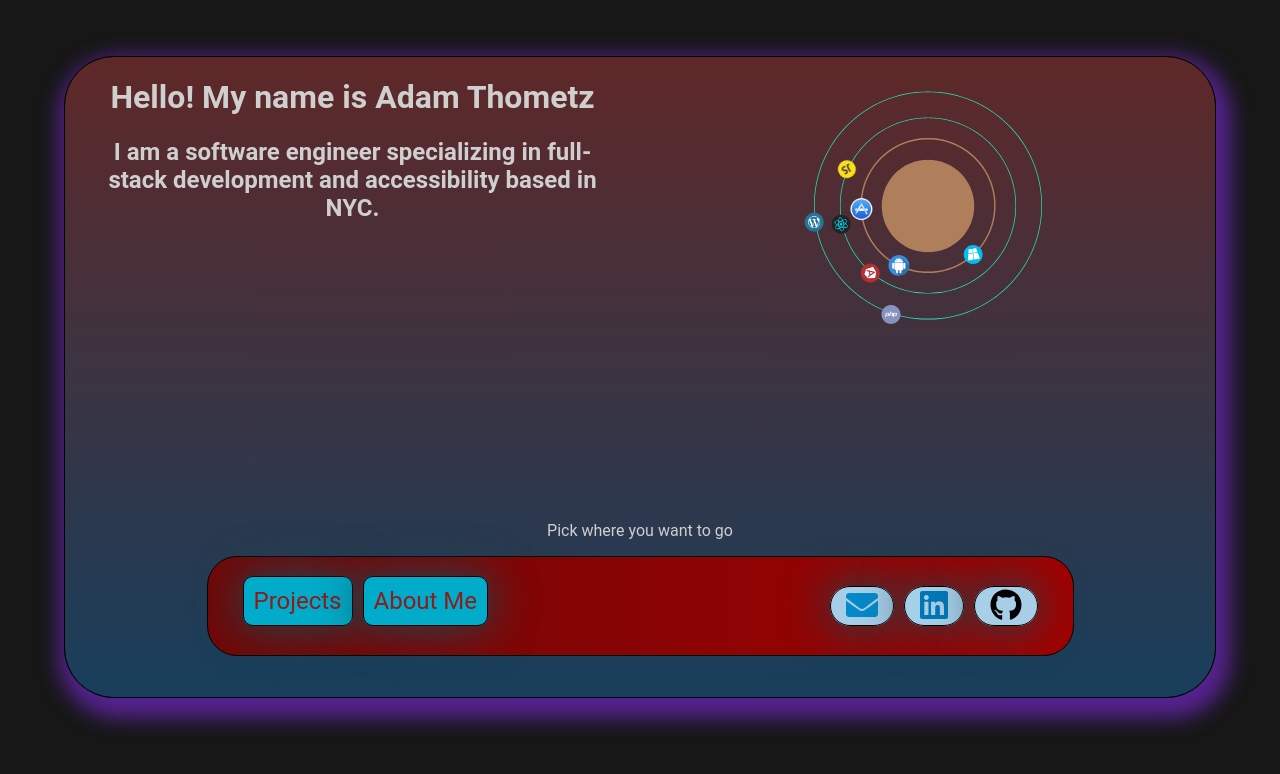
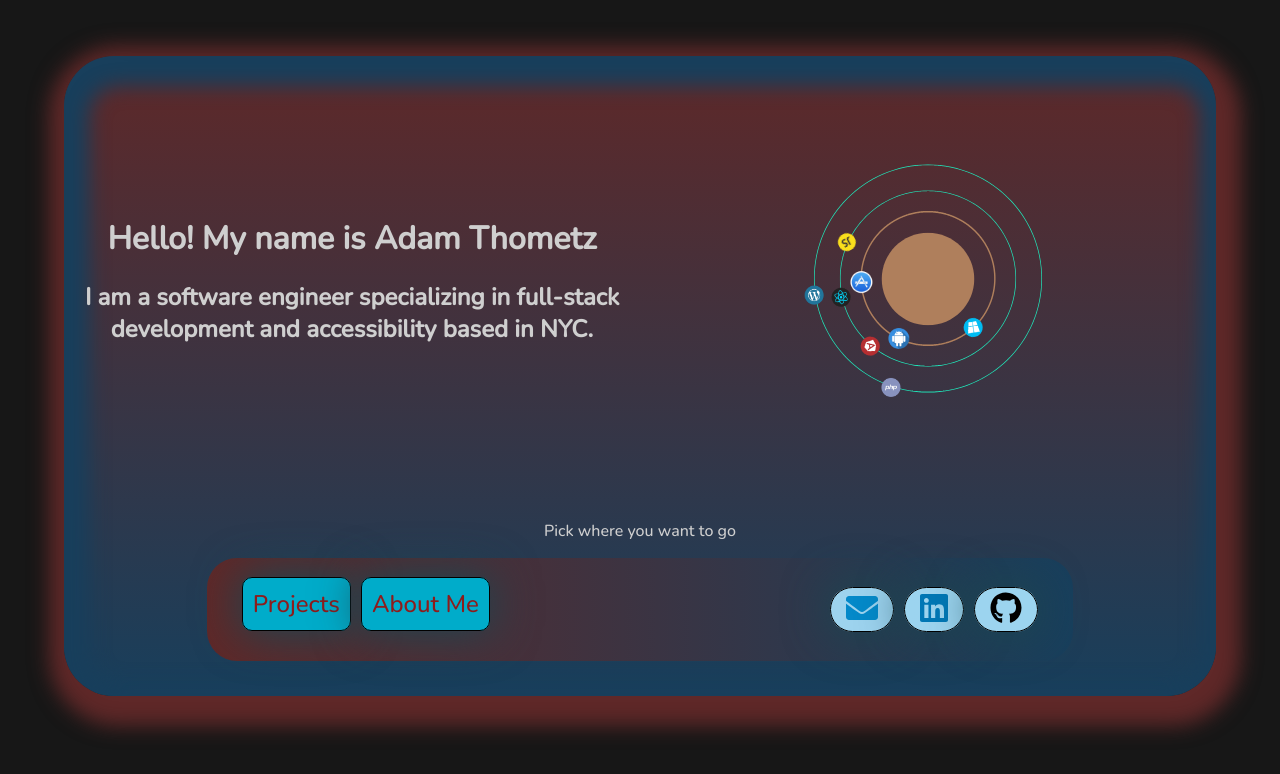
Before and after one commit to Adam-Thometz/Portfolio, a React (Create React App) app: page / in a window 1280 px wide. Shown: the top 774 px of the page. Built offline with nearby package versions, Linux system fonts and the light colour scheme.

Commit message:
changed font and box shadows

```diff
--- a/public/index.html
+++ b/public/index.html
@@ -4,7 +4,7 @@
     <meta charset="utf-8" />
     <link rel="preconnect" href="https://fonts.googleapis.com">
     <link rel="preconnect" href="https://fonts.gstatic.com" crossorigin>
-    <link href="https://fonts.googleapis.com/css2?family=Roboto+Condensed:wght@300&display=swap" rel="stylesheet">
+    <link href="https://fonts.googleapis.com/css2?family=Nunito:wght@500&display=swap" rel="stylesheet">
     <meta name="viewport" content="width=device-width, initial-scale=1" />
     <meta name="theme-color" content="#000000" />
     <meta
--- a/src/about-me/AboutMe.css
+++ b/src/about-me/AboutMe.css
@@ -3,8 +3,7 @@
   background-color: rgb(24, 63, 92);
   height: 80%;
   color: rgb(239, 236, 255);
-  box-shadow: 0px 0px 20px 20px rgb(24, 63, 92),
-    inset 0px 0px 10px 10px rgb(59, 103, 139);
+  box-shadow: 0px 0px 20px 20px rgb(24, 63, 92);
   padding: 30px 10px;
 }
 
--- a/src/index.css
+++ b/src/index.css
@@ -1,6 +1,5 @@
 body {
-  margin: 0;
-  font-family: 'Roboto', sans-serif;
+  font-family: 'Nunito', sans-serif;
   -webkit-font-smoothing: antialiased;
   -moz-osx-font-smoothing: grayscale;
   background-color: #171717;
--- a/src/intro/Intro.css
+++ b/src/intro/Intro.css
@@ -1,9 +1,10 @@
 .Intro {
-  border: 1px solid black;
+  /* border: 1px solid black; */
   border-radius: 50px;
   background-image: linear-gradient(rgb(95, 40, 40), rgb(24, 63, 92));
   height: 80%;
-  box-shadow: 5px 10px 20px 10px rgb(85, 35, 143);
+  box-shadow: 5px 10px 20px 20px rgb(95, 40, 40),
+    inset 5px 10px 20px 20px rgb(24, 63, 92);
 }
 
 .Intro-header-animation-container {
@@ -15,11 +16,11 @@
 .Intro-header {
   width: 50%;
   padding: auto 0;
-  margin: 0 20px;
+  margin: auto 20px;
 }
 
 .Intro-animation {
   width: 50%;
   border: none;
-  margin: 0 20px;
+  margin: auto 20px;
 }
--- a/src/navbar-contact/NavContact.css
+++ b/src/navbar-contact/NavContact.css
@@ -3,8 +3,10 @@
   width: 70%;
   justify-content: space-between;
   margin: 0 auto;
-  border: 1px solid black;
-  background: linear-gradient(90deg, #700707, #a10101);
+  /* border: 1px solid black; */
+  /* background: linear-gradient(90deg, #700707, #a10101); */
+  background-image: linear-gradient(90deg, rgb(95, 40, 40), rgb(24, 63, 92));
   border-radius: 30px;
   padding: 30px;
+  margin-bottom: 20px;
 }
--- a/src/navbar-contact/Navbar.js
+++ b/src/navbar-contact/Navbar.js
@@ -1,12 +1,12 @@
 import React from "react";
-import { Link } from "react-router-dom";
+import { NavLink } from "react-router-dom";
 import './Navbar.css';
 
 const Navbar = () => {
   return (
     <nav className="Navbar">
-      <Link className="projects" to='/projects'>Projects</Link>
-      <Link className="about-me" to='/about-me'>About Me</Link>
+      <NavLink className="projects" to='/projects'>Projects</NavLink>
+      <NavLink className="about-me" to='/about-me'>About Me</NavLink>
     </nav>
   );
 };
--- a/src/projects/Project.css
+++ b/src/projects/Project.css
@@ -1,5 +1,5 @@
 .Project {
-  width: 90%;
+  width: 85%;
   margin: 50px auto;
   border-radius: 20px;
   padding: 20px;
@@ -19,7 +19,7 @@
 }
 
 .Project-info {
- width: 60%;
+ width: 50%;
  text-align: left;
  padding: 20px;
 }
@@ -53,8 +53,8 @@
 
 .reptifeed {
   background-color: rgba(69, 153, 0, 0.35);
-  box-shadow: 0px 0px 20px 20px rgb(69, 153, 0),
-    inset 0px 0px 10px 10px rgb(69, 153, 0);
+  box-shadow: 0px 0px 20px 15px rgb(69, 153, 0),
+    inset 0px 0px 10px 5px rgb(69, 153, 0);
 }
 
 .reptifeed img {
@@ -64,8 +64,8 @@
 .eight-bit-clan {
   background-color: rgba(250, 250, 250, 0.35);
   color: rgb(12, 17, 88);
-  box-shadow: 0px 0px 20px 20px rgb(250, 250, 250),
-    inset 0px 0px 10px 10px rgb(250, 250, 250);
+  box-shadow: 0px 0px 20px 15px rgb(250, 250, 250),
+    inset 0px 0px 10px 5px rgb(250, 250, 250);
   }
 
   .eight-bit-clan img {
@@ -74,8 +74,8 @@
 
 .catch-your-feelings {
   background-color: rgba(156, 156, 201, 0.5);
-  box-shadow: 0px 0px 20px 20px rgb(156, 156, 201),
-    inset 0px 0px 10px 10px rgb(156, 156, 201);
+  box-shadow: 0px 0px 20px 15px rgb(156, 156, 201),
+    inset 0px 0px 10px 5px rgb(156, 156, 201);
 }
 
 .catch-your-feelings img {
@@ -84,8 +84,8 @@
 
 .musophile {
   background-color: rgba(98, 187, 255, 0.35);
-  box-shadow: 0px 0px 20px 20px rgb(98, 187, 255),
-    inset 0px 0px 10px 10px rgb(98, 187, 255);
+  box-shadow: 0px 0px 20px 15px rgb(98, 187, 255),
+    inset 0px 0px 10px 5px rgb(98, 187, 255);
 }
 
 .musophile img {
--- a/src/projects/Projects.css
+++ b/src/projects/Projects.css
@@ -6,3 +6,7 @@
   overflow: scroll;
   padding: 30px 10px;
 }
+
+.Projects-header {
+  margin: 0;
+}
--- a/src/projects/Projects.js
+++ b/src/projects/Projects.js
@@ -7,10 +7,10 @@
 const Projects = () => {
   return (
     <main className="Projects">
-      <h1>Projects</h1>
+      <h1 className="Projects-header">Projects</h1>
       {projects.map(p => (
         <Project name={p.name} award={p.award} description={p.description} techStack={p.techStack} login={p.login} img={p.img} links={p.links} />
-      ))}
+        ))}
       <NavContact />
     </main>
   );
```
